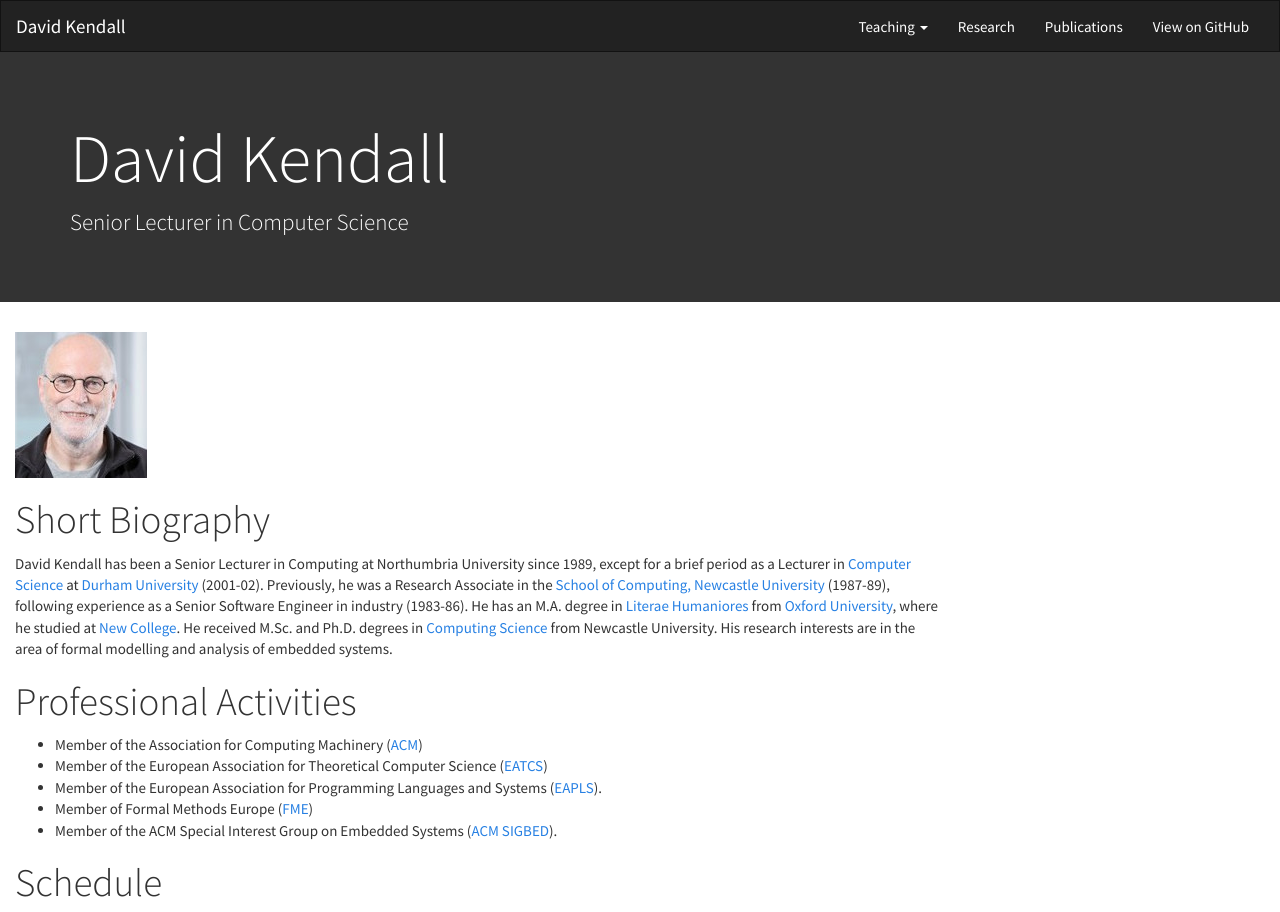
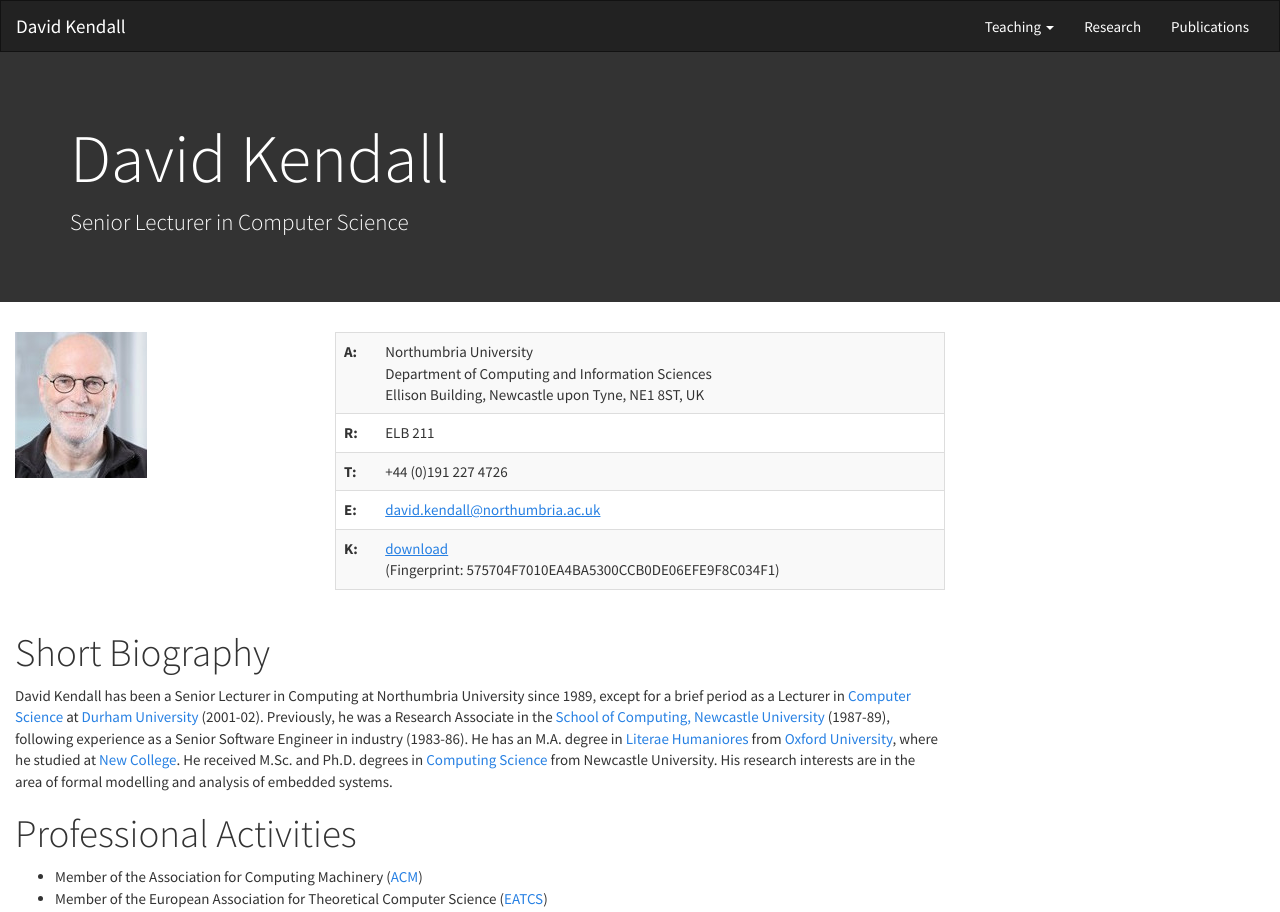
Before and after one commit to DavidKendall/davidkendall.github.io, a Jekyll site: the page built from index.md, in a window 1280 px wide and 1400 px high. Shown: the top 912 px of the window. Built offline with Jekyll 4.4.1, drawn with Linux system fonts in a browser that asks for light colours; nearby versions of some CDN libraries; some of the changed text lies outside the part shown; grey boxes are pictures that could not be loaded.

Commit message:
Minor changes for Github user pages

```diff
--- a/_config.yml
+++ b/_config.yml
@@ -49,7 +49,7 @@ right_links:
     url: research.html
   - title: Publications
     url: pubs.html
-  - title: View on GitHub
-    url: https://github.com/davidkendall/www
+  #- title: View on GitHub
+    #url: https://github.com/davidkendall/www
 
 repo:
--- a/_includes/navbar.html
+++ b/_includes/navbar.html
@@ -7,7 +7,7 @@
             <span class="icon-bar"></span>
             <span class="icon-bar"></span>
           </button>
-          <a class="navbar-brand" href="{{ site.baseurl }}/">{{ site.title }}</a>
+          <a class="navbar-brand" href="{{ site.url }}/">{{ site.title }}</a>
         </div>
 
         <div class="collapse navbar-collapse">
--- a/index.md
+++ b/index.md
@@ -2,8 +2,44 @@
 layout: default
 title: Home
 ---
+<div class="row">
+<div class="col-sm-4">
 <img src="assets/images/kendall.jpg" alt="Photo of David Kendall"
-class="img-responsive"/>
+class="img-responsive" style="margin-bottom: 5px"/>
+</div>
+<div class="col-sm-8">
+<table class="table-responsive">
+  <!--<thead> <tr> <th> </th> <th> </th> </tr> </thead>-->
+  <tbody>
+    <tr>
+      <td><strong>A:</strong></td>
+      <td>Northumbria University <br/>
+          Department of Computing and Information Sciences <br/>
+          Ellison Building, Newcastle upon Tyne, NE1 8ST, UK
+      </td>
+    </tr>
+    <tr>
+      <td><strong>R:</strong></td>
+      <td>ELB 211</td>
+    </tr>
+    <tr>
+      <td><strong>T:</strong></td>
+      <td>+44 (0)191 227 4726</td>
+    </tr>
+    <tr>
+      <td><strong>E:</strong></td>
+      <td><a href="mailto:david.kendall@northumbria.ac.uk">david.kendall@northumbria.ac.uk</a></td>
+    </tr>
+    <tr>
+      <td><strong>K:</strong></td>
+      <td><a href="pgp_key.asc">download</a> <br/>
+          (Fingerprint: 575704F7010EA4BA5300CCB0DE06EFE9F8C034F1)
+      </td>
+    </tr>
+  </tbody>
+</table>
+</div>
+</div>
 
 # Short Biography
 David Kendall has been a Senior Lecturer in Computing at Northumbria University
@@ -21,7 +57,7 @@ degrees in <a href="http://www.cs.ncl.ac.uk/">Computing Science</a> from
 Newcastle University. His research interests are in the area of formal
 modelling and analysis of embedded systems.
 
-# Professional Activities
+<h1>Professional Activities</h1>
 <ul>
 <li>Member of the Association for Computing Machinery
   (<a href="http://www.acm.org">ACM</a>)</li>
@@ -35,26 +71,6 @@ modelling and analysis of embedded systems.
 (<a href="https://www.acm.org/special-interest-groups/sigs/sigbed">ACM SIGBED</a>).</li>
 </ul>
 
-# Schedule
+<h1>Calendar</h1>
 
-<iframe src="https://www.google.com/calendar/embed?showTitle=0&amp;showPrint=0&amp;showTabs=0&amp;mode=WEEK&amp;height=400&amp;wkst=2&amp;bgcolor=%23FFFFFF&amp;src=kendall.d.j%40gmail.com&amp;color=%23060D5E&amp;ctz=Europe%2FLondon" style=" border-width:0 " width="700" height="400" frameborder="0" scrolling="no"></iframe>
-
-# Contact Details
-<dl>
-<dt><em>Address for correspondence</em></dt>
-<dd>Northumbria University <br/>
-    Department of Computing and Information Sciences <br/>
-    Ellison Building <br/>
-    Newcastle upon Tyne <br/>
-    NE1 8ST <br/>
-    UK
-</dd>
-<dt><em>Room</em></dt>
-<dd>ELB 211</dd>
-<dt><em>Phone</em></dt>
-<dd>+44 (0)191 227 4726</dd>
-<dt><em>Email</em></dt>
-<dd><a href="mailto:david.kendall@northumbria.ac.uk">david.kendall@northumbria.ac.uk</a></dd>
-<dt><em>PGP Key</em></dt>
-<dd><a href="pgp_key.txt">download</a></dd>
-</dl>
+<iframe src="https://www.google.com/calendar/embed?showTitle=0&amp;showPrint=0&amp;showTabs=0&amp;mode=WEEK&amp;height=400&amp;wkst=2&amp;bgcolor=%23FFFFFF&amp;src=kendall.d.j%40gmail.com&amp;color=%23060D5E&amp;ctz=Europe%2FLondon" style=" border-width:0 " width="550" height="400" frameborder="0" scrolling="no"></iframe>
```
Also changed, not shown: pgp_key.txt (deleted, +0 -31 lines), 1 other file.
